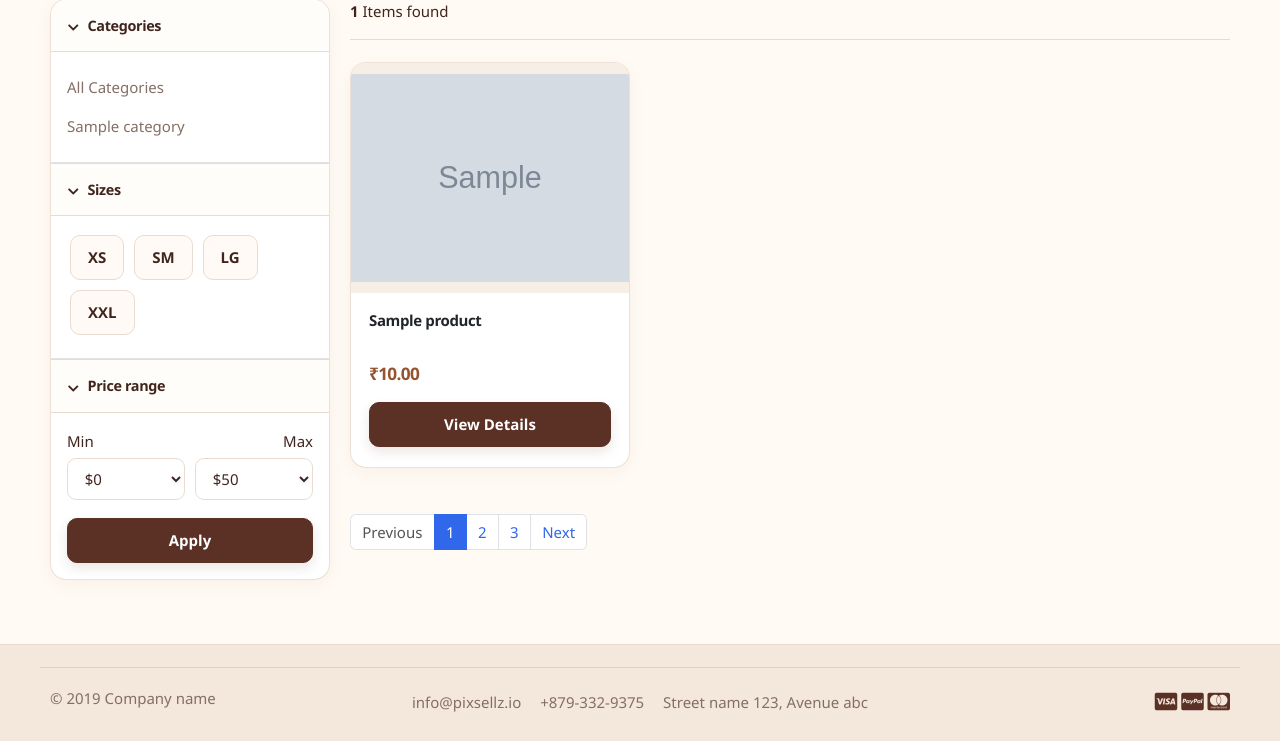
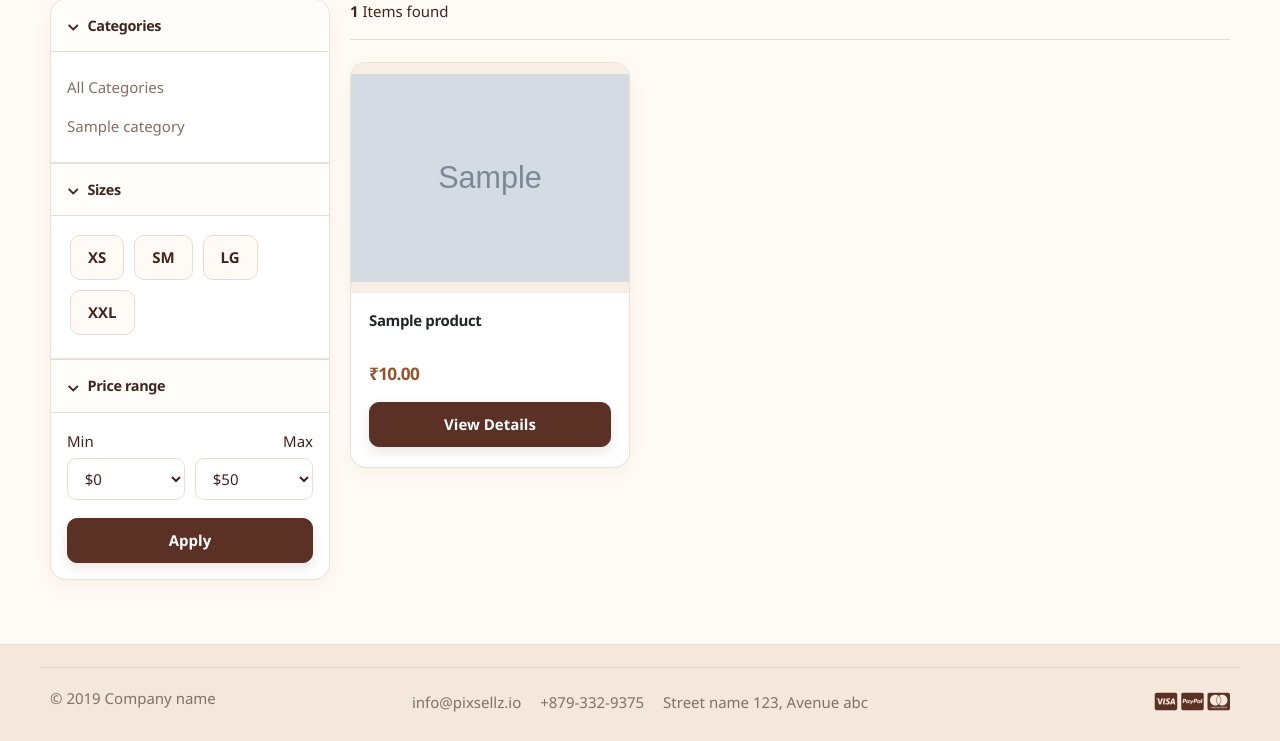
Before and after one commit to nishchith-tech29/Django-BakeKart, a Django app: page /store/ in a window 1280 px wide. Shown: the part 163-904 px from the top of the page. Run offline with Django 5.2, Linux system fonts and the light colour scheme; tables that the repository leaves empty hold one stand-in row (values such as "Sample post"); grey boxes marked "Sample" are stand-in pictures; some libraries are stand-ins or nearby versions; some web fonts are replaced.

Commit message:
41 Django Ecommerce Advanced Project - Django

```diff
--- a/store/views.py
+++ b/store/views.py
@@ -16,6 +16,9 @@ def store(request, category_slug=None):
         categories = get_object_or_404(Category, slug=category_slug)
         products = Product.objects.filter(category=categories, is_available=True)
         product_count = products.count()
+        paginator = Paginator(products, 1)  # Show 1 product per page
+        page = request.GET.get('page')
+        products_page = paginator.get_page(page)
     else:
         products = Product.objects.all().filter(is_available=True)
         product_count = products.count()
--- a/templates/store/store.html
+++ b/templates/store/store.html
@@ -148,13 +148,29 @@
 
 
 <nav class="mt-4" aria-label="Page navigation sample">
+{% if products.has_other_pages %}
+
   <ul class="pagination">
-    <li class="page-item disabled"><a class="page-link" href="#">Previous</a></li>
-    <li class="page-item active"><a class="page-link" href="#">1</a></li>
-    <li class="page-item"><a class="page-link" href="#">2</a></li>
-    <li class="page-item"><a class="page-link" href="#">3</a></li>
-    <li class="page-item"><a class="page-link" href="#">Next</a></li>
+	{% if products.has_previous %}
+    	<li class="page-item disabled"><a class="page-link" href="#">Previous</a></li>
+	{% else %}
+		<li class="page-item"><a class="page-link" href="?page={{ products.previous_page_number }}">Previous</a></li>
+    {% endif %}
+	{% for num in products.paginator.page_range %}
+	  {% if products.number == num %}
+		<li class="page-item active"><a class="page-link" href="#">{{ num }}</a></li>
+	  {% else %}
+		<li class="page-item"><a class="page-link" href="?page={{ num }}">{{ num }}</a></li>
+	  {% endif %}
+	{% endfor %}
+	{% if products.has_next %}
+    	<li class="page-item"><a class="page-link" href="?page={{ products.next_page_number }}">Next</a></li>
+	{% else %}
+		<li class="page-item disabled"><a class="page-link" href="#">Next</a></li>
+	{% endif %}
   </ul>
+
+  {% endif %}
 </nav>
 
 	</main> <!-- col.// -->
```
